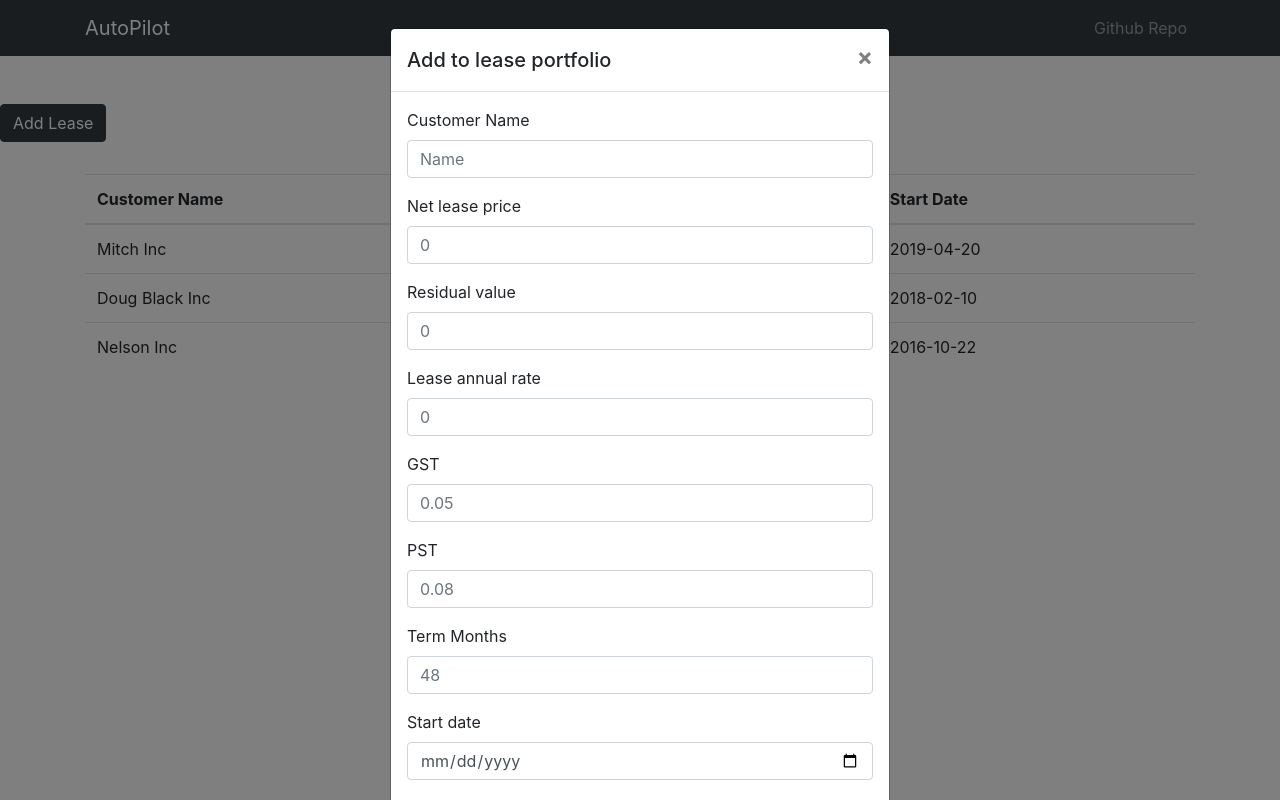
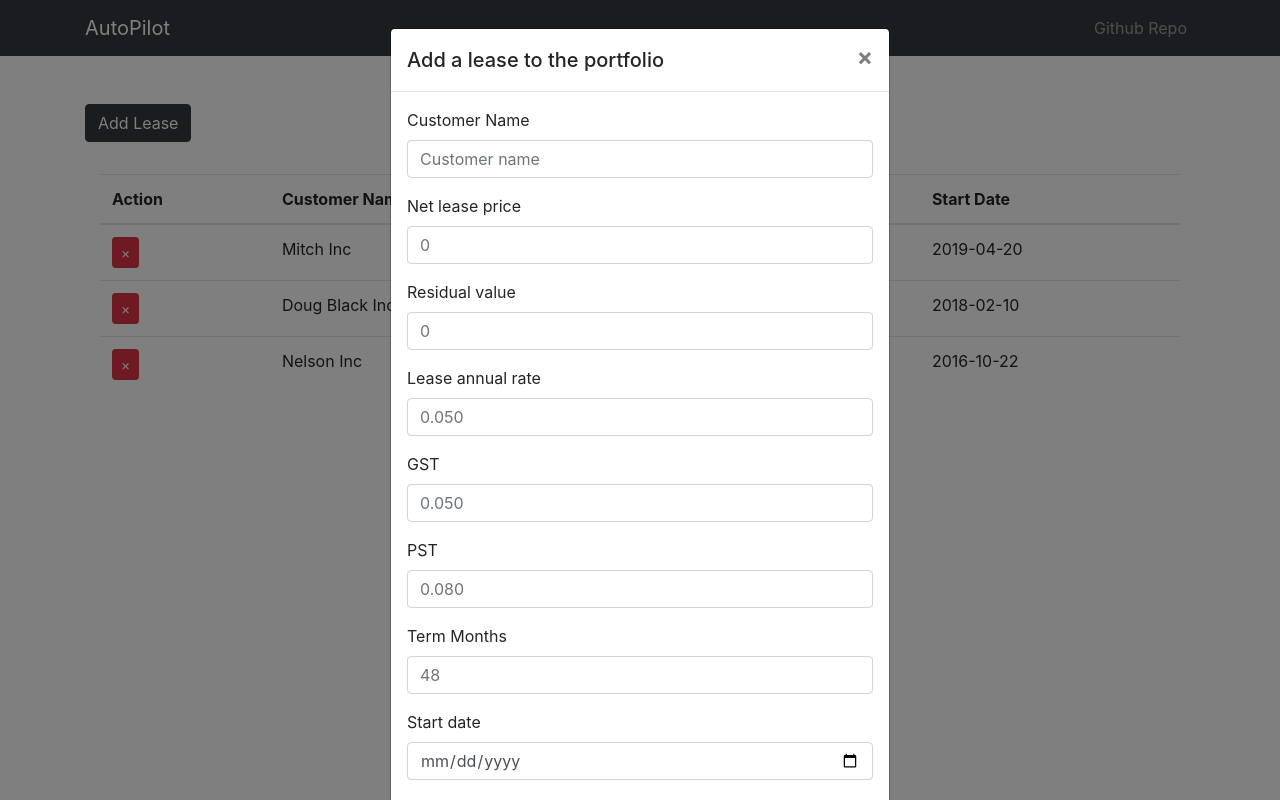
Before and after one commit to roznikm/Leasing_Tool, a React (Create React App) app in the folder client/: page / in a window 1280 px wide. Both pictures are taken after a click on the button "Add Lease". Built offline with nearby package versions, Linux system fonts and the light colour scheme.

Commit message:
finished connecting to redux

```diff
--- a/client/src/App.js
+++ b/client/src/App.js
@@ -1,8 +1,8 @@
 import React from 'react';
 import AppNavbar from './components/AppNavbar';
-
 import { Provider } from 'react-redux';
 import store from './store';
+import { Container } from 'reactstrap';
 
 import 'bootstrap/dist/css/bootstrap.min.css';
 import './App.css';
@@ -15,8 +15,10 @@ function App() {
     <Provider store={store}>
       <div className='App'>
         <AppNavbar />
-        <LeaseForm />
-        <LeaseTable />
+        <Container>
+          <LeaseForm />
+          <LeaseTable />
+        </Container>
       </div>
     </Provider>
   );
--- a/client/src/actions/leaseActions.js
+++ b/client/src/actions/leaseActions.js
@@ -11,3 +11,17 @@ import {
     type: GET_LEASES
   };
 };
+
+export const deleteLease = id => {
+  return {
+    type: DELETE_LEASE,
+    payload: id
+  };
+};
+
+export const addLease = lease => {
+    return {
+      type: ADD_LEASE,
+      payload: lease
+    };
+  };
--- a/client/src/components/LeaseForm.js
+++ b/client/src/components/LeaseForm.js
@@ -10,6 +10,10 @@ import {
   Input,
   FormText
 } from 'reactstrap';
+import { connect } from 'react-redux';
+import { addLease } from '../actions/leaseActions';
+import { v4 as uuid } from 'uuid';
+import PropTypes from 'prop-types';
 
 class LeaseForm extends Component {
   state = {
@@ -22,8 +26,8 @@ class LeaseForm extends Component {
     pst: 0.06,
     term_months: 48,
     start_date: '',
-    payment_frequency: 'WEEKLY',
-    lease_type: 'NEW'
+    payment_frequency: 'Weekly',
+    lease_type: 'New'
   };
 
   toggle = () => {
@@ -40,11 +44,21 @@ class LeaseForm extends Component {
     e.preventDefault();
 
     const newLease = {
-      name: this.state.name
+      _id: uuid(),
+      name: this.state.name,
+      net_lease_price: this.state.net_lease_price,
+      residual_value: this.state.residual_value,
+      lease_rate_annual: this.state.lease_rate_annual,
+      gst: this.state.gst,
+      pst: this.state.pst,
+      term_months: this.state.term_months,
+      start_date: this.state.start_date,
+      payment_frequency: this.state.payment_frequency,
+      lease_type: this.state.lease_type
     };
 
-    // Add item via addItem action
-    this.props.addItem(newLease);
+    // Add lease via addLease action
+    this.props.addLease(newLease);
 
     // Close modal
     this.toggle();
@@ -62,7 +76,9 @@ class LeaseForm extends Component {
         </Button>
 
         <Modal isOpen={this.state.modal} toggle={this.toggle}>
-          <ModalHeader toggle={this.toggle}>Add to lease portfolio</ModalHeader>
+          <ModalHeader toggle={this.toggle}>
+            Add a lease to the portfolio
+          </ModalHeader>
           <ModalBody>
             <Form onSubmit={this.onSubmit}>
               <FormGroup>
@@ -70,8 +86,8 @@ class LeaseForm extends Component {
                 <Input
                   type='text'
                   name='name'
-                  id='lease'
-                  placeholder='Name'
+                  id='name'
+                  placeholder='Customer name'
                   onChange={this.onChange}
                 />
               </FormGroup>
@@ -81,8 +97,8 @@ class LeaseForm extends Component {
                   type='number'
                   step='1'
                   min='0'
-                  net_lease_price='net_lease_price'
-                  id='lease'
+                  name='net_lease_price'
+                  id='net_lease_price'
                   placeholder='0'
                   onChange={this.onChange}
                 />
@@ -93,8 +109,8 @@ class LeaseForm extends Component {
                   type='number'
                   step='1'
                   min='0'
-                  residual_value='Residual value'
-                  id='lease'
+                  name='residual_value'
+                  id='residual_value'
                   placeholder='0'
                   onChange={this.onChange}
                 />
@@ -103,11 +119,12 @@ class LeaseForm extends Component {
                 <Label for='lease_rate_annual'>Lease annual rate</Label>
                 <Input
                   type='number'
-                  step='1'
+                  step='0.001'
+                  max='0.15'
                   min='0'
-                  lease_rate_annual='Lease annual rate'
-                  id='lease'
-                  placeholder='0'
+                  name='Lease annual rate'
+                  id='lease_rate_annual'
+                  placeholder='0.050'
                   onChange={this.onChange}
                 />
               </FormGroup>
@@ -115,11 +132,12 @@ class LeaseForm extends Component {
                 <Label for='gst'>GST</Label>
                 <Input
                   type='number'
-                  step='0.001'
+                  step= '0.001'
+                  max='0.15'
                   min='0'
-                  gst='GST'
-                  id='lease'
-                  placeholder='0.05'
+                  name='GST'
+                  id='gst'
+                  placeholder='0.050'
                   onChange={this.onChange}
                 />
               </FormGroup>
@@ -128,10 +146,11 @@ class LeaseForm extends Component {
                 <Input
                   type='number'
                   step='0.001'
+                  max='0.15'
                   min='0'
-                  pst='PST'
-                  id='lease'
-                  placeholder='0.08'
+                  name='pst'
+                  id='pst'
+                  placeholder='0.080'
                   onChange={this.onChange}
                 />
               </FormGroup>
@@ -141,8 +160,8 @@ class LeaseForm extends Component {
                   type='number'
                   step='1'
                   min='0'
-                  term_months='Term Months'
-                  id='lease'
+                  name='term_months'
+                  id='term_months'
                   placeholder='48'
                   onChange={this.onChange}
                 />
@@ -151,8 +170,8 @@ class LeaseForm extends Component {
                 <Label for='start_date'>Start date</Label>
                 <Input
                   type='date'
-                  start_date='Start date'
-                  id='lease'
+                  name='start_date'
+                  id='start_date'
                   placeholder='date placeholder'
                   onChange={this.onChange}
                 />
@@ -161,8 +180,8 @@ class LeaseForm extends Component {
                 <Label for='payment_frequency'>Payment Frequency</Label>
                 <Input
                   type='select'
-                  name='select'
-                  id='lease'
+                  name='payment_frequency'
+                  id='payment_frequency'
                   onChange={this.onChange}
                 >
                   <option>Weekly</option>
@@ -174,8 +193,8 @@ class LeaseForm extends Component {
                 <Label for='lease_type'>Lease type</Label>
                 <Input
                   type='select'
-                  name='select'
-                  id='lease'
+                  name='lease_type'
+                  id='lease_type'
                   onChange={this.onChange}
                 >
                   <option>New</option>
@@ -196,4 +215,12 @@ class LeaseForm extends Component {
   }
 }
 
-export default LeaseForm;
+LeaseForm.propTypes = {
+  addLease: PropTypes.func.isRequired,
+};
+
+const mapStateToProps = state => ({
+  leases: state.lease
+});
+
+export default connect(mapStateToProps, { addLease })(LeaseForm);
--- a/client/src/components/LeaseTable.js
+++ b/client/src/components/LeaseTable.js
@@ -1,13 +1,17 @@
 import React, { Component } from 'react';
-import { Table, Container } from 'reactstrap';
+import { Table, Container, Button } from 'reactstrap';
 import { connect } from 'react-redux';
-import { getLeases } from '../actions/leaseActions';
+import { getLeases, deleteLease } from '../actions/leaseActions';
 import PropTypes from 'prop-types';
 
 class LeaseTable extends Component {
   componentDidMount() {
     this.props.getLeases();
   }
+
+  onDeleteClick = id => {
+    this.props.deleteLease(id);
+  };
 
   render() {
     const { leases } = this.props.lease;
@@ -16,14 +20,26 @@ class LeaseTable extends Component {
         <Table hover>
           <thead>
             <tr>
+              <th>Action</th>
               <th>Customer Name</th>
               <th>Lease Amount</th>
               <th>Start Date</th>
             </tr>
           </thead>
           <tbody>
-            {leases.map(({ id, name, net_lease_price, start_date }) => (
-              <tr key={id}>
+            {leases.map(({ _id, name, net_lease_price, start_date }) => (
+              <tr key={_id}>
+                <td>
+                  {' '}
+                  <Button
+                    className='remove-btn'
+                    color='danger'
+                    size='sm'
+                    onClick={this.onDeleteClick.bind(this, _id)}
+                  >
+                    &times;
+                  </Button>
+                </td>
                 <td>{name}</td>
                 <td>{net_lease_price}</td>
                 <td>{start_date}</td>
@@ -38,6 +54,7 @@ class LeaseTable extends Component {
 
 LeaseTable.propTypes = {
   getLeases: PropTypes.func.isRequired,
+  deleteLease: PropTypes.func.isRequired,
   lease: PropTypes.object.isRequired
 };
 
@@ -45,4 +62,4 @@ const mapStateToProps = state => ({
   lease: state.lease
 });
 
-export default connect(mapStateToProps, { getLeases })(LeaseTable);
+export default connect(mapStateToProps, { getLeases, deleteLease })(LeaseTable);
--- a/client/src/reducers/leaseReducer.js
+++ b/client/src/reducers/leaseReducer.js
@@ -57,6 +57,16 @@ export default function(state = initialState, action) {
       return {
         ...state
       };
+    case DELETE_LEASE:
+      return {
+        ...state,
+        leases: state.leases.filter(lease => lease._id !== action.payload)
+      };
+      case ADD_LEASE:
+        return {
+          ...state,
+          leases: [action.payload, ...state.leases]
+        };
     default:
       return state;
   }
```
Lines whose indentation alone changed are shown as unchanged.
